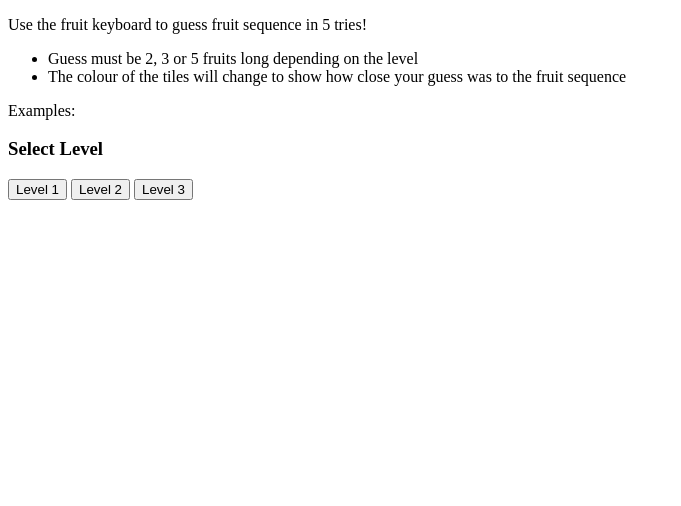
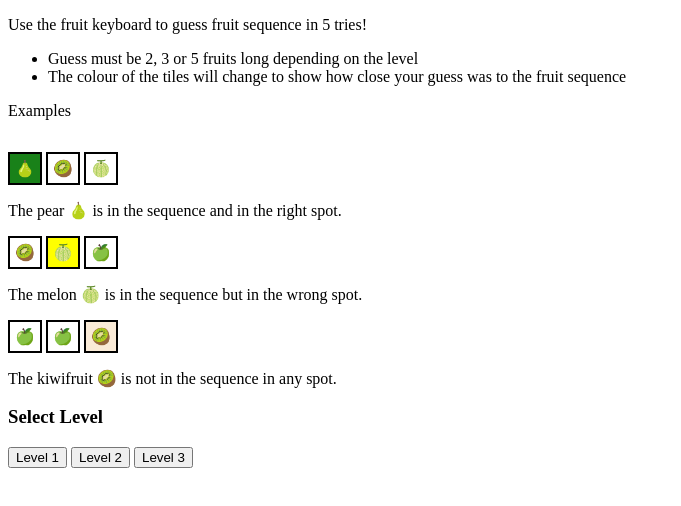
Before and after one commit to dilrajm/fruidle, a plain HTML site: page fruidle.html in a window 1280 px wide. Shown: the part 92-598 px from the top of the page, without its empty margins (0-681 px from the left). Drawn offline with Linux system fonts and the light colour scheme.

Commit message:
Finished the homepage on HTML. Needed a little CSS for the example.

```diff
--- a/fruidle.html
+++ b/fruidle.html
@@ -1,9 +1,8 @@
 <!DOCTYPE html>
 <html lang="En">
     <head>
-        <meta name="viewport" content="width=device-width , initial-scale=1">
+        <meta charset="UTF-8" name="viewport" content="width=device-width , initial-scale=1">
         <link rel="stylesheet" href="fruidlestyle.css">
-        <meta charset="UTF-8">
         <title>Fruidle</title>
         <script src="fruidlecode.js"></script>
     </head>
@@ -23,7 +22,25 @@
             </ul>
 
             <p>
-                Examples: <!-- Must Add Visual example, like a couple mini grids. not sure how to do that now-->
+                Examples
+                <div id="Ex.1">
+                    <p id="slot1">🍐</p>
+                    <p id="slot2">🥝</p>
+                    <p id="slot3">🍈</p>
+                </div>
+                The pear 🍐 is in the sequence and in the right spot.
+                <div id="Ex.1">
+                    <p id="slot4">🥝</p>
+                    <p id="slot5">🍈</p>
+                    <p id="slot6">🍏</p>
+                </div>
+                The melon 🍈 is in the sequence but in the wrong spot.
+                <div id="Ex.1">
+                    <p id="slot7">🍏</p>
+                    <p id="slot8">🍏</p>
+                    <p id="slot9">🥝</p>
+                </div>
+                The kiwifruit 🥝 is not in the sequence in any spot.
             </p>
 
         </div>
--- a/fruidlestyle.css
+++ b/fruidlestyle.css
@@ -5,3 +5,21 @@
 .page.active {
     display: block;
 }
+
+#slot1, #slot2, #slot3, #slot4, #slot5, #slot6, #slot7, #slot8, #slot9 {
+    border: 2px solid black;
+    display: inline-block;
+    padding: 5px;
+}
+
+#slot1 {
+    background-color: rgb(25, 129, 25);
+}
+
+#slot5 {
+    background-color: rgb(255, 255, 0);
+}
+
+#slot9 {
+    background-color: antiquewhite;
+}
```
Also changed, not shown: README.md.
